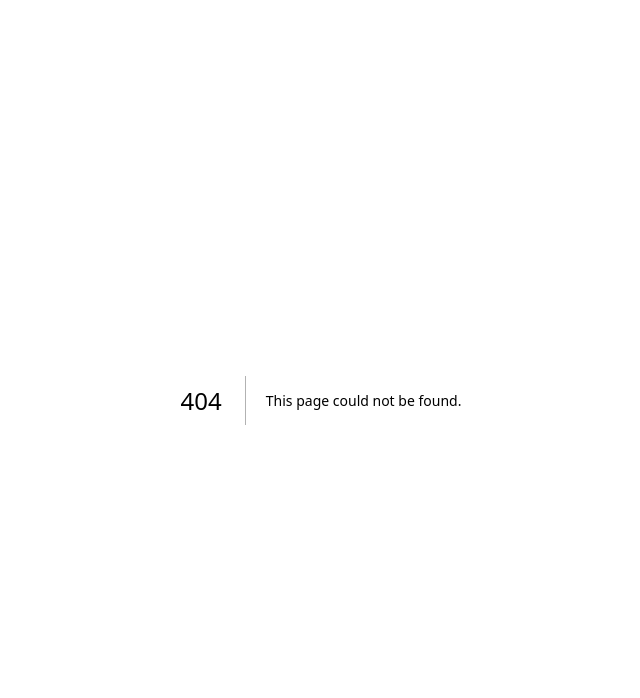
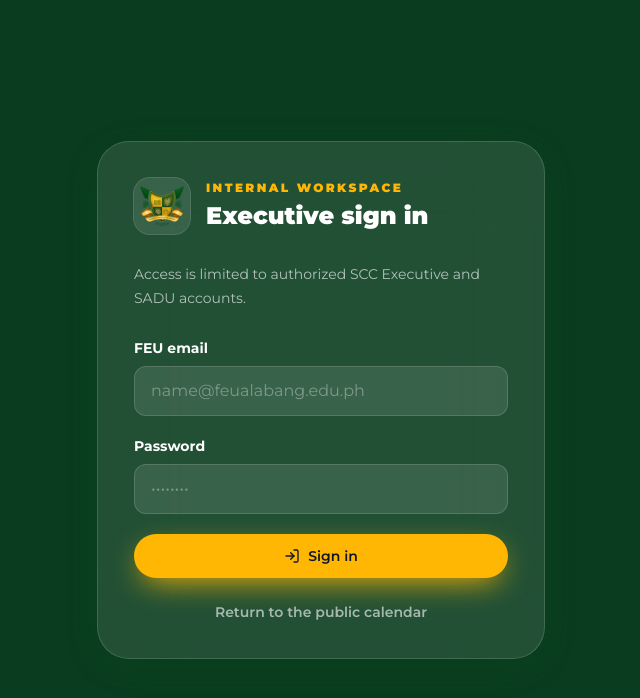
Before and after one commit to GordonBleuuuuu/FEU-Alabang-Website, a Next.js app: page /login in a window 1280 px wide. Before the commit this address had no page. Shown: the top 698 px of the page, without its empty margins (319-959 px from the left). Built offline with nearby package versions, Linux system fonts and the light colour scheme.

Commit message:
Add secure executive authentication flow

```diff
--- a/app/admin/page.tsx
+++ b/app/admin/page.tsx
@@ -1,5 +1,6 @@
 import { LockKeyhole } from "lucide-react";
 import Link from "next/link";
+import { redirect } from "next/navigation";
 import AdminBoard, { type BoardTask } from "@/components/admin/AdminBoard";
 import { createClient } from "@/lib/supabase/server";
 
@@ -9,7 +10,7 @@
   const supabase = await createClient();
   const { data: authData } = await supabase.auth.getUser();
 
-  if (!authData.user) return <AccessDenied message="Sign in with an authorized FEU account to continue." />;
+  if (!authData.user) redirect("/login");
 
   const { data: profile } = await supabase
     .from("users")
@@ -37,7 +38,12 @@
               Signed in as {profile.display_name || authData.user.email} · {profile.role}
             </p>
           </div>
-          <Link href="/" className="text-sm font-bold text-feu-green hover:underline">View public calendar</Link>
+          <div className="flex items-center gap-4">
+            <Link href="/" className="text-sm font-bold text-feu-green hover:underline">View public calendar</Link>
+            <form action="/auth/signout" method="post">
+              <button type="submit" className="text-sm font-bold text-slate-500 hover:text-ink">Sign out</button>
+            </form>
+          </div>
         </div>
 
         {error ? (
--- /dev/null
+++ b/app/auth/signout/route.ts
@@ -0,0 +1,8 @@
+import { NextResponse, type NextRequest } from "next/server";
+import { createClient } from "@/lib/supabase/server";
+
+export async function POST(request: NextRequest) {
+  const supabase = await createClient();
+  await supabase.auth.signOut();
+  return NextResponse.redirect(new URL("/", request.url), { status: 303 });
+}
--- /dev/null
+++ b/app/login/page.tsx
@@ -0,0 +1,103 @@
+"use client";
+
+import { useState, type FormEvent } from "react";
+import Link from "next/link";
+import { useRouter } from "next/navigation";
+import { LockKeyhole, LogIn } from "lucide-react";
+import Logo from "@/components/Logo";
+import { createClient } from "@/lib/supabase/client";
+
+export default function LoginPage() {
+  const router = useRouter();
+  const [isSubmitting, setIsSubmitting] = useState(false);
+  const [error, setError] = useState<string | null>(null);
+
+  async function signIn(event: FormEvent<HTMLFormElement>) {
+    event.preventDefault();
+    setIsSubmitting(true);
+    setError(null);
+
+    const form = new FormData(event.currentTarget);
+    const email = String(form.get("email") ?? "").trim();
+    const password = String(form.get("password") ?? "");
+
+    try {
+      const supabase = createClient();
+      const { error: signInError } = await supabase.auth.signInWithPassword({ email, password });
+
+      if (signInError) {
+        setError(signInError.message);
+        return;
+      }
+
+      router.replace("/admin");
+      router.refresh();
+    } catch {
+      setError("Authentication is not configured. Please contact the site administrator.");
+    } finally {
+      setIsSubmitting(false);
+    }
+  }
+
+  return (
+    <main className="grid min-h-screen place-items-center bg-feu-moss px-5 py-10 text-white">
+      <div className="w-full max-w-md rounded-[2rem] border border-white/15 bg-white/10 p-7 shadow-glass backdrop-blur-2xl sm:p-9">
+        <div className="flex items-center gap-4">
+          <span className="grid h-14 w-14 place-items-center rounded-2xl bg-white/10 ring-1 ring-white/20">
+            <Logo className="h-11 w-11" priority />
+          </span>
+          <div>
+            <p className="text-xs font-black uppercase tracking-[0.2em] text-gold-default">Internal workspace</p>
+            <h1 className="mt-1 text-2xl font-black">Executive sign in</h1>
+          </div>
+        </div>
+
+        <p className="mt-7 text-sm leading-6 text-white/65">
+          Access is limited to authorized SCC Executive and SADU accounts.
+        </p>
+
+        <form onSubmit={signIn} className="mt-7 space-y-5">
+          <label className="block">
+            <span className="mb-2 block text-sm font-bold">FEU email</span>
+            <input
+              name="email"
+              type="email"
+              autoComplete="email"
+              required
+              className="w-full rounded-xl border border-white/15 bg-white/10 px-4 py-3 text-white outline-none placeholder:text-white/35 focus:border-gold-default focus:ring-2 focus:ring-gold-default/25"
+              placeholder="name@feualabang.edu.ph"
+            />
+          </label>
+
+          <label className="block">
+            <span className="mb-2 block text-sm font-bold">Password</span>
+            <input
+              name="password"
+              type="password"
+              autoComplete="current-password"
+              required
+              minLength={8}
+              className="w-full rounded-xl border border-white/15 bg-white/10 px-4 py-3 text-white outline-none placeholder:text-white/35 focus:border-gold-default focus:ring-2 focus:ring-gold-default/25"
+              placeholder="••••••••"
+            />
+          </label>
+
+          {error && (
+            <p role="alert" className="rounded-xl border border-red-300/30 bg-red-400/10 px-4 py-3 text-sm text-red-100">
+              {error}
+            </p>
+          )}
+
+          <button type="submit" disabled={isSubmitting} className="btn-gold w-full disabled:cursor-wait disabled:opacity-60">
+            {isSubmitting ? <LockKeyhole className="h-4 w-4 animate-pulse" /> : <LogIn className="h-4 w-4" />}
+            {isSubmitting ? "Signing in…" : "Sign in"}
+          </button>
+        </form>
+
+        <Link href="/" className="mt-6 block text-center text-sm font-semibold text-white/60 hover:text-white">
+          Return to the public calendar
+        </Link>
+      </div>
+    </main>
+  );
+}
```
